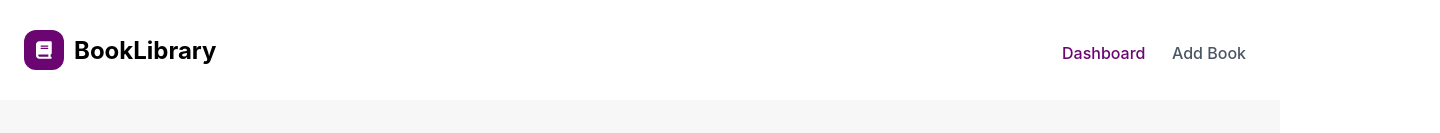
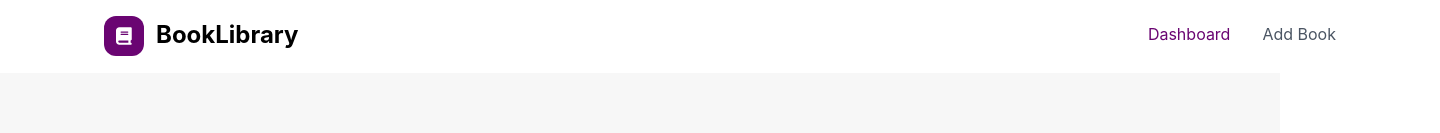
Before and after one commit to Sci-Studio/bookstore.webgui, a React (Vite) app: page / in a window 1280 px wide. Shown: the top 133 px of the page, 1440 px wide, since content can reach past the window. Built offline with nearby package versions, Linux system fonts and the light colour scheme; no server answers.

Commit message:
moved header to heade component

```diff
--- a/src/App.css
+++ b/src/App.css
@@ -1,80 +1,5 @@
 #root {
   background-color: #F7F7F7;
-}
-
-.header {
-  display: flex;
-  flex-direction: column;
-  justify-content: center;
-  align-items: center;
-  background-color: #FFFFFF;
-}
-
-.headerContainer {
-  display: flex;
-  flex-direction: row;
-  height: 40px;
-  background-color: #FFFFFF;
-  padding: 30px;
-  width: 1232px;
-}
-
-.logo {
-  display: flex;
-  flex: 1;
-  align-items: center;
-}
-
-.logoImage {
-  width: 15.75px;
-  height: 18px;
-}
-
-.ImageContainer{
-  width: 40px;
-  height: 40px;
-  background-color: #6A0572;
-  display: flex;
-  justify-content: center;
-  align-items: center;
-  border-radius: 12px;
-}
-
-.logoLabel {
-  padding: 10px;
-  font-family: 'Inter', sans-serif;
-  font-weight: 700;
-  font-size: 24px;
-}
-
-.navigation {
-  display: flex;
-  height: 32px;
-
-  a {
-    font-family: 'Inter', sans-serif;
-    font-weight: 500;
-    font-size: 16px;
-    width: 84px;
-    height: 24px;
-    padding: 13px;
-    color: #4B5563;
-    text-decoration: none;
-
-    &.active-link {
-      color: #6A0572;
-    }
-  }
-}
-
-.navigation a:last-child {
-  padding-right: 0px;
-}
-
-.navLabel {
-  font-family: 'Inter', sans-serif;
-  font-weight: 500;
-  font-size: 16px;
 }
 
 .mainContainer {
--- a/src/App.tsx
+++ b/src/App.tsx
@@ -1,7 +1,7 @@
-import { useNavigate, NavLink } from 'react-router-dom'
+import { useNavigate } from 'react-router-dom'
 import './App.css'
-import myLogo from './assets/svg/logo.svg';
 import add from './assets/svg/add.svg';
+import HeaderBar from './components/header-bar/HeaderBar'
 import BooksList from './components/books-list/BooksList';
 
 export default function App() {
@@ -10,20 +10,7 @@ export default function App() {
 
   return (
     <div>
-      <header className='header'>
-        <div className='headerContainer'>
-          <div className='logo'>
-            <div className='ImageContainer'>
-              <img className='logoImage' src={myLogo} alt="Logo"/>
-            </div>
-            <label className='logoLabel'>BookLibrary</label>
-          </div>
-          <div className='navigation'>
-            <NavLink to="/" className={({ isActive }) => isActive ? 'active-link' : ''}>Dashboard</NavLink>
-            <NavLink to="/books/new" className={({ isActive }) => isActive ? 'active-link' : ''}>Add Book</NavLink>
-          </div>
-        </div>
-      </header>
+      <HeaderBar></HeaderBar>
       <main className='mainContainer'>
         <div className='addBooksSection'>
           <div className='addBooksTitle'>
--- /dev/null
+++ b/src/components/header-bar/HeaderBar.module.css
@@ -0,0 +1,84 @@
+.header {
+    width: 1440px;
+    height: 73px;
+    background-color: #FFFFFF;
+    display: flex;
+    justify-content: center;
+}
+
+.headerContainer {
+    width: 1280px;
+    height: 72px;
+    /* background-color: #000000 0%; */
+    border-color: #E5E7EB;
+    display: flex;
+    align-items: center;
+    justify-content: center;
+}
+
+.main {
+    width: 1232px;
+    height: 40px;
+    display: flex;
+    flex-direction: row;
+    align-items: center;
+}
+
+.logo {
+    width: 194.42px;
+    height: 40px;
+    display: flex;
+    align-items: center;
+    flex: 1;
+}
+
+.ImageContainer{
+    width: 40px;
+    height: 40px;
+    background-color: #6A0572;
+    display: flex;
+    justify-content: center;
+    align-items: center;
+    border-radius: 12px;
+}
+
+.logoImage {
+    width: 15.75px;
+    height: 18px;
+}
+
+.logoLabel {
+    width: 142.42px;
+    height: 32px;
+    font-family: 'Inter', sans-serif;
+    font-weight: 700;
+    font-size: 24px;
+}
+
+.navigation {
+    height: 32px;
+    display: flex;
+    flex-direction: row;
+    align-items: center;
+}
+
+.navContainer {
+    height: 24px;
+    padding-right: 32px;
+
+    a {
+        font-family: 'Inter', sans-serif;
+        font-weight: 400;
+        font-size: 16px;
+        text-decoration: none;
+        color: #4B5563;
+
+        &.activeLink {
+            color: #6A0572;
+        }
+    }
+}
+
+.navigation .navContainer:last-child {
+  padding-right: 0px;
+}
--- /dev/null
+++ b/src/components/header-bar/HeaderBar.tsx
@@ -0,0 +1,43 @@
+import styles from './HeaderBar.module.css';
+import { NavLink } from 'react-router-dom'
+import myLogo from '../../assets/svg/logo.svg';
+
+interface INavigationItem {
+    name: string;
+    link: string;
+}
+
+export default function HeaderBar() {
+
+    const navigationList: Array<INavigationItem> = [
+        { name: 'Dashboard', link: '/' },
+        { name: 'Add Book', link: '/books/new' }
+    ];
+
+    return (
+        <header className={styles.header}>
+            <div className={styles.headerContainer}>
+                <div className={styles.main}>
+                    <div className={styles.logo}>
+                        <div className={styles.ImageContainer}>
+                            <img className={styles.logoImage} src={myLogo} alt="Logo"/>
+                        </div>
+                        <span style={{width: '12px'}}></span>
+                        <h1 className={styles.logoLabel}>BookLibrary</h1>
+                    </div>
+                    <div className={styles.navigation}>
+                        {navigationList.map((navItem) => (
+                            <div className={styles.navContainer}>
+                                <NavLink
+                                    to={navItem.link}
+                                    className={({ isActive }) => isActive ? styles.activeLink : ''}>
+                                        {navItem.name}
+                                </NavLink>
+                            </div>
+                        ))}
+                    </div>
+                </div>
+            </div>
+        </header>
+    )
+}
```
